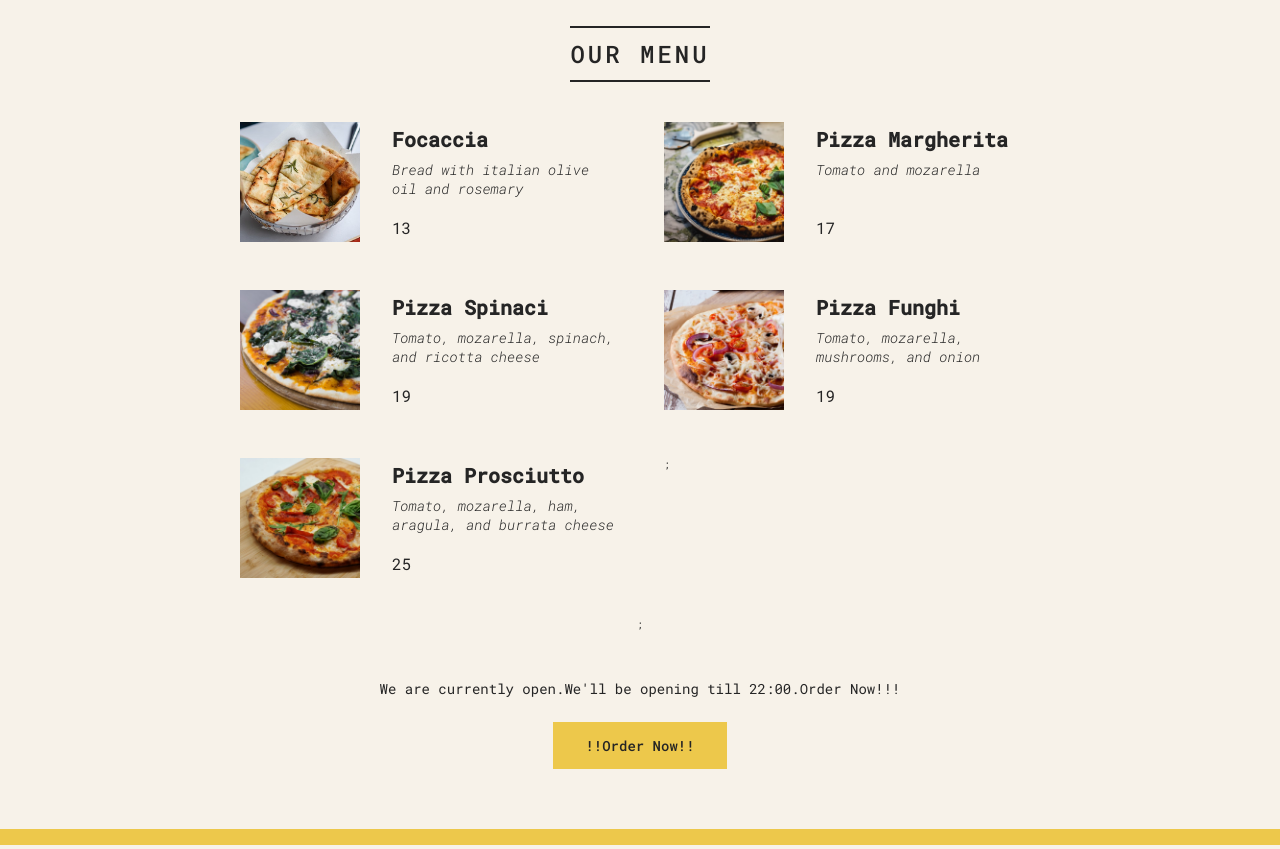
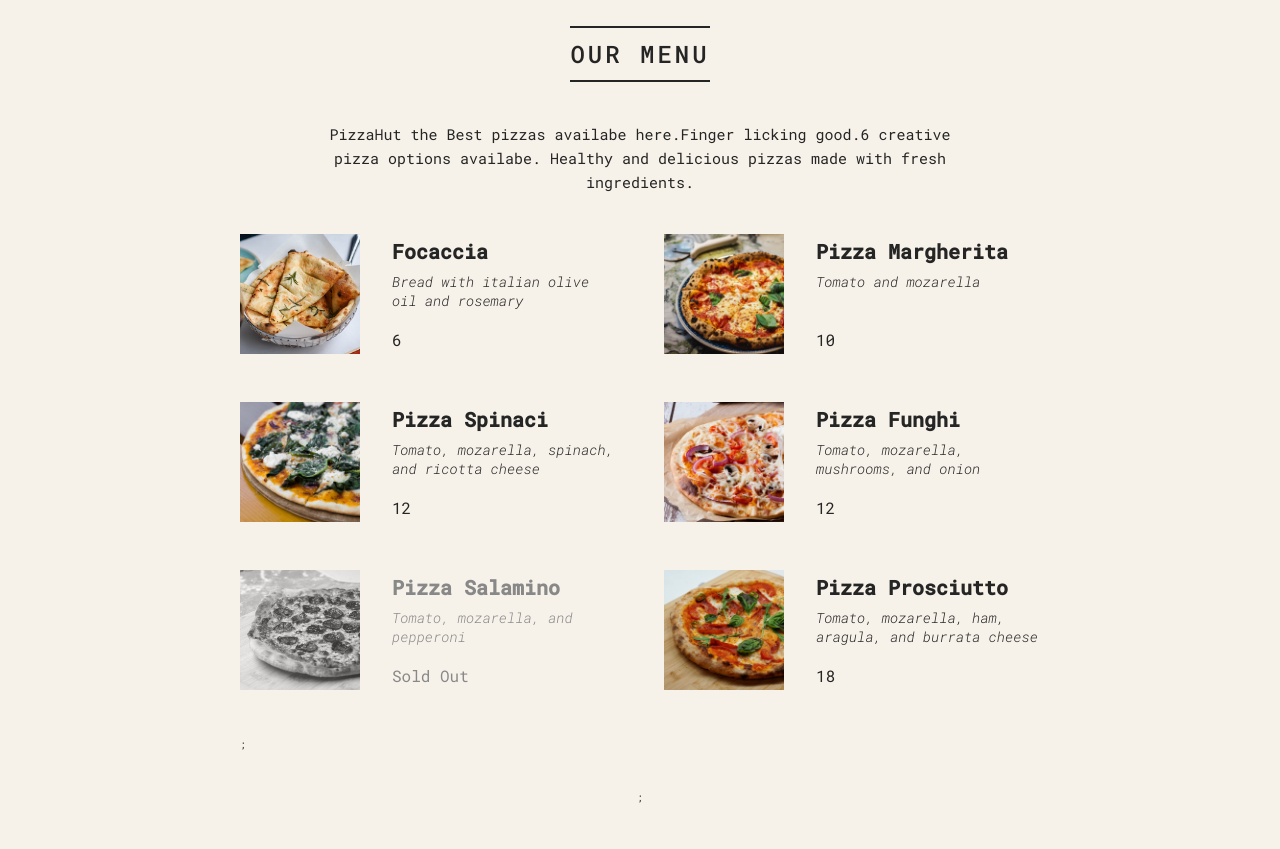
Before and after one commit to Sanskar-Rijal/Pizza, a React app: page / in a window 1280 px wide. Shown: the part 190-1039 px from the top of the page. Built offline with nearby package versions, Linux system fonts and the light colour scheme.

Commit message:
final change

```diff
--- a/public/index.html
+++ b/public/index.html
@@ -24,7 +24,7 @@
       work correctly both with client-side routing and a non-root public URL.
       Learn how to configure a non-root public URL by running `npm run build`.
     -->
-    <title>React App</title>
+    <title>Pizza Shop </title>
   </head>
   <body>
     <noscript>You need to enable JavaScript to run this app.</noscript>
--- a/src/index.js
+++ b/src/index.js
@@ -98,15 +98,22 @@ function Menu(){
 
             <h2>Our menu</h2>
 
+
+
             {totalpizza>0 ?(
+              <>
+               <p>PizzaHut the Best pizzas availabe here.Finger licking good.6 creative pizza options availabe.
+               Healthy and delicious pizzas made with fresh ingredients.
+               </p>
                 <ul className="pizzas">
                 {
                  pizzas.map( (pizza)=>
                   <Pizza pizzaObject={pizza} key={pizza.name} />)
                 };
-              </ul>):<p>Sorry our Pizza are finished,Comeback tommorow!</p>
+              </ul>
+              </>
+              ):<p>Sorry our Pizza are finished,Comeback tommorow!</p>
             };
-
             {/* <Pizza name="Pizza Funghi"
             ingredients="Tomato, mozarella, mushrooms, and onion"
             photoName="pizzas/funghi.jpg" price={200} />
@@ -124,16 +131,13 @@ function Menu(){
 function Pizza(props){
   console.log(props);
 
-  if(props.pizzaObject.soldOut)
-    return null;
-
   return (
-      <li className="pizza">
+      <li className={`pizza ${props.pizzaObject.soldOut?"sold-out":""}`}>
           <img src={props.pizzaObject.photoName} alt="Pizza funghi" />
           <div>
             <h1>{props.pizzaObject.name}</h1>
             <p> {props.pizzaObject.ingredients} </p>
-            <span>{props.pizzaObject.price + 7} </span>
+            <span>{props.pizzaObject.soldOut?"Sold Out":props.pizzaObject.price} </span>
           </div>
       </li>
   );
```
